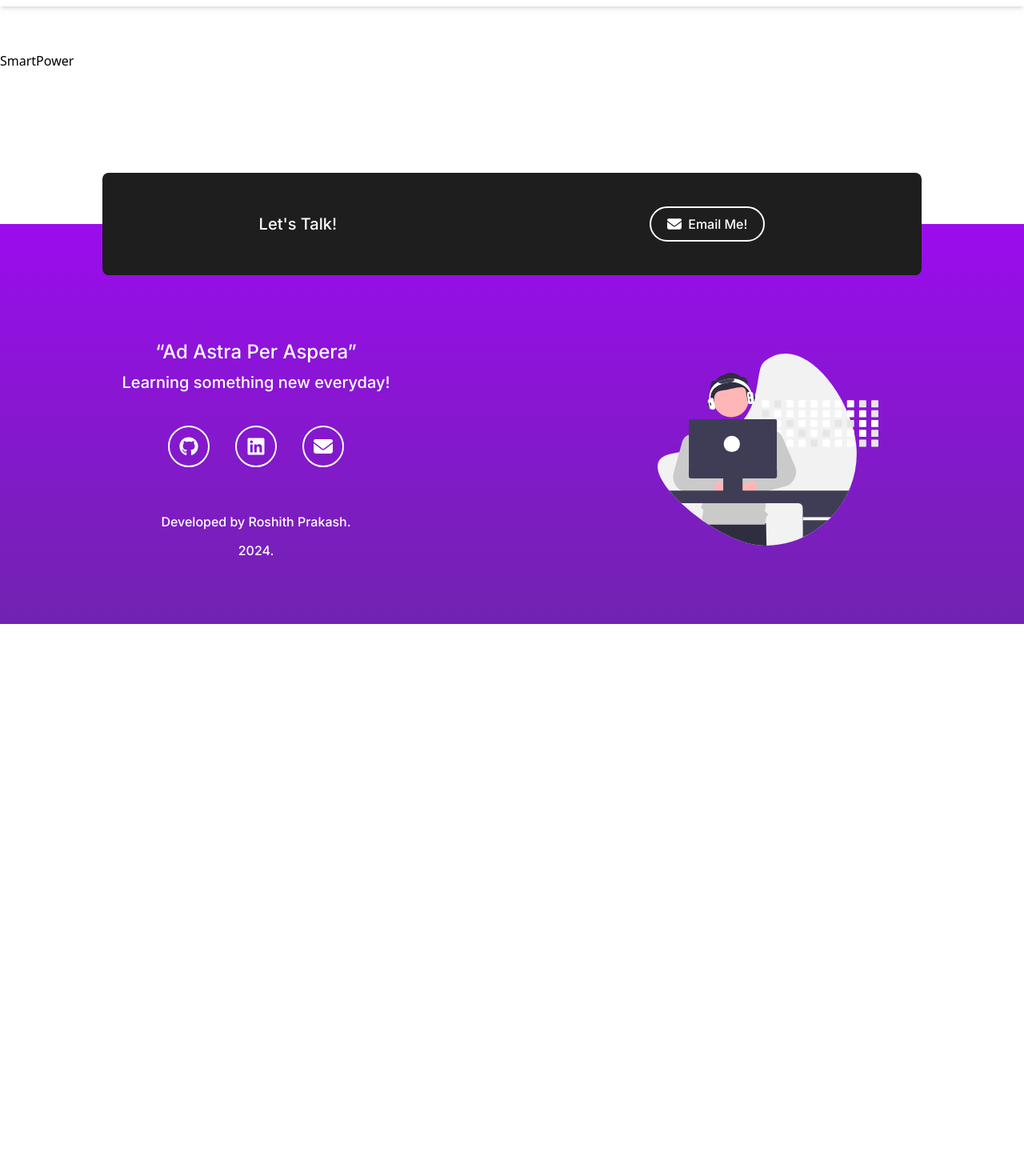
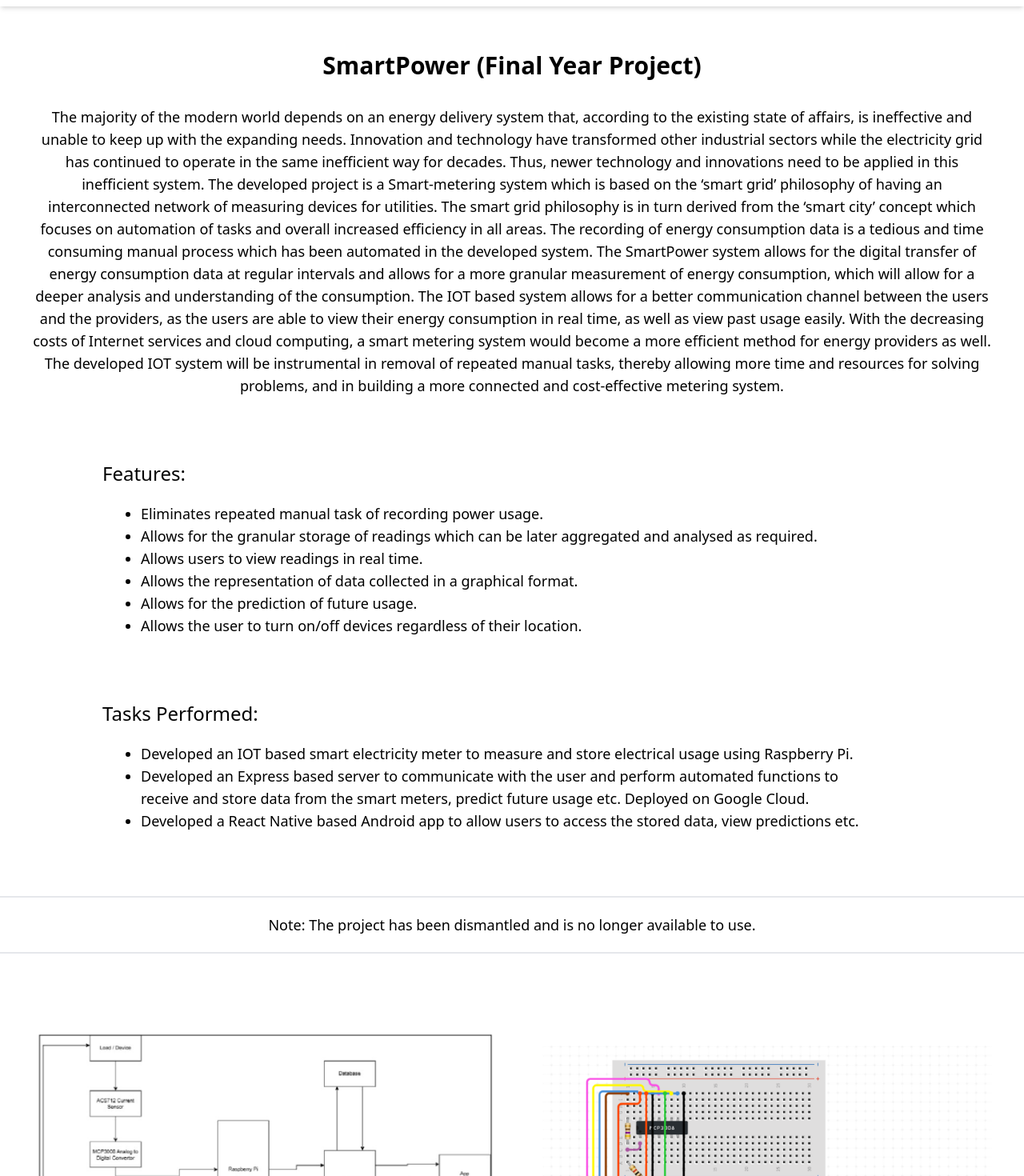
Before and after one commit to roshith-prakash/roshithprakash, a React (Create React App) app: page /projects/smartpower in a window 1280 px wide. Shown: the part 80-1550 px from the top of the page at 80% size. Before the commit the page ends 860 px from the top, so only its background shows below. Built offline with nearby package versions, Linux system fonts and the light colour scheme.

Commit message:
Project Details added. 28-03-2024. Roshith.

```diff
--- a/src/pages/Gallery.jsx
+++ b/src/pages/Gallery.jsx
@@ -1,5 +1,7 @@
 import React, { useEffect } from "react";
-import { Footer, Navbar } from "../components";
+import { CTAButton, Footer, Navbar } from "../components";
+
+import gallery from "../assets/gallery.png";
 
 const Gallery = () => {
   useEffect(() => {
@@ -13,7 +15,37 @@
   return (
     <>
       <Navbar />
-      <div className="pt-14 pb-48">Gallery</div>
+      <div className="pt-14 pb-48">
+        <p className="text-3xl text-center font-semibold">The Gallery</p>
+        <p className="mt-8 text-lg px-5 lg:px-10 text-center">
+          Developed a Single Page App (SPA) React JS application to search and
+          display images from the Internet as required by the user. Technologies
+          used for developing the project: HTML, CSS, React, React Query,
+          Material UI, Axios. Powered by the Pexels API.
+        </p>
+        <div className="mt-10 flex justify-center">
+          <CTAButton
+            onClick={() => window.open("https://gallery-rp.vercel.app/")}
+            text="Visit the Site!"
+          />
+        </div>
+
+        <div className="mt-20 px-5 md:px-10 lg:px-32">
+          <p className="text-2xl font-medium">Features:</p>
+          <ul className="list-disc text-lg mt-5 px-6 md:px-12">
+            <li>Displays curated images for the day..</li>
+            <li>Allows users to search for images using prompts.</li>
+            <li>
+              Allows users to view images in a larger resolution by clicking on
+              the image (For Smaller Screens).
+            </li>
+          </ul>
+        </div>
+
+        <div className="mt-24 px-5 lg:px-10 flex justify-center">
+          <img src={gallery} className="w-auto max-h-96 " />
+        </div>
+      </div>
       <Footer />
     </>
   );
--- a/src/pages/GridBox.jsx
+++ b/src/pages/GridBox.jsx
@@ -1,5 +1,5 @@
 import React, { useEffect } from "react";
-import { Footer, Navbar } from "../components";
+import { CTAButton, Footer, Navbar } from "../components";
 
 const GridBox = () => {
   useEffect(() => {
@@ -14,11 +14,63 @@
     <>
       <Navbar />
       <div className="pt-14 pb-48">
-        GridBox
-        <video
-          src="https://res.cloudinary.com/do8rpl9l4/video/upload/v1711613929/portfolio/gridbox.mp4"
-          controls
-        />
+        <p className="text-3xl text-center font-semibold">The Gridbox</p>
+        <p className="mt-8 text-lg px-5 lg:px-10 text-center">
+          The popularity of Formula 1 has been on a meteoric rise in recent
+          years, capturing the hearts and minds of a global audience like never
+          before. With its thrilling races, cutting-edge technology, and
+          charismatic drivers, Formula 1 has become a sporting spectacle that
+          transcends borders and demographics. To seize the growing opportunity
+          and to turn my passion of Formula 1 into something real, I developed
+          "The GridBox" - a Formula 1 Information Website.
+        </p>
+        <div className="mt-10 flex justify-center">
+          <CTAButton
+            onClick={() => window.open("https://thegridbox.vercel.app/")}
+            text="Visit the Site!"
+          />
+        </div>
+
+        <div className="mt-20 px-5 md:px-10 lg:px-32">
+          <p className="text-2xl font-medium">Features:</p>
+          <ul className="list-disc text-lg mt-5 px-6 md:px-12">
+            <li>View the next race and its timings.</li>
+            <li>View Driver or Constructor Standings for any year.</li>
+            <li>View the Schedule of Races.</li>
+            <li>Read Blogs written by me.</li>
+            <li>
+              View Information about the various drivers and constructors.
+            </li>
+            <li>View Circuit Information and their Locations.</li>
+          </ul>
+        </div>
+
+        <div className="mt-20 px-5 md:px-10 lg:px-32">
+          <p className="text-2xl font-medium">Tasks Performed:</p>
+          <ul className="list-disc text-lg mt-5 px-6 md:px-12">
+            <li>
+              Developed a React based Front-end user facing website with
+              Material UI and React Router DOM.
+            </li>
+            <li>
+              Developed an Express based server to communicate with the
+              Front-End and provide the requested data.
+            </li>
+            <li>
+              Developed an information storage technique which allows to store
+              data on MongoDB - allowing maximum availability of data and least
+              amount of downtime.
+            </li>
+          </ul>
+        </div>
+
+        <div className="mt-24 px-5 lg:px-10">
+          <video
+            src="https://res.cloudinary.com/do8rpl9l4/video/upload/v1711613929/portfolio/gridbox.mp4"
+            controls
+            className="w-full"
+          />
+        </div>
       </div>
       <Footer />
     </>
--- a/src/pages/SmartPower.jsx
+++ b/src/pages/SmartPower.jsx
@@ -1,5 +1,8 @@
 import React, { useEffect } from "react";
 import { Footer, Navbar } from "../components";
+
+import smart1 from "../assets/smartpower1.png";
+import smart2 from "../assets/smartpower2.png";
 
 const SmartPower = () => {
   useEffect(() => {
@@ -13,7 +16,95 @@
   return (
     <>
       <Navbar />
-      <div className="pt-14 pb-48">SmartPower</div>
+      <div className="pt-14 pb-48">
+        <p className="text-3xl text-center font-semibold">
+          SmartPower (Final Year Project)
+        </p>
+        <p className="mt-8 text-lg px-5 lg:px-10 text-center">
+          The majority of the modern world depends on an energy delivery system
+          that, according to the existing state of affairs, is ineffective and
+          unable to keep up with the expanding needs. Innovation and technology
+          have transformed other industrial sectors while the electricity grid
+          has continued to operate in the same inefficient way for decades.
+          Thus, newer technology and innovations need to be applied in this
+          inefficient system. The developed project is a Smart-metering system
+          which is based on the ‘smart grid’ philosophy of having an
+          interconnected network of measuring devices for utilities. The smart
+          grid philosophy is in turn derived from the ‘smart city’ concept which
+          focuses on automation of tasks and overall increased efficiency in all
+          areas. The recording of energy consumption data is a tedious and time
+          consuming manual process which has been automated in the developed
+          system. The SmartPower system allows for the digital transfer of
+          energy consumption data at regular intervals and allows for a more
+          granular measurement of energy consumption, which will allow for a
+          deeper analysis and understanding of the consumption. The IOT based
+          system allows for a better communication channel between the users and
+          the providers, as the users are able to view their energy consumption
+          in real time, as well as view past usage easily. With the decreasing
+          costs of Internet services and cloud computing, a smart metering
+          system would become a more efficient method for energy providers as
+          well. The developed IOT system will be instrumental in removal of
+          repeated manual tasks, thereby allowing more time and resources for
+          solving problems, and in building a more connected and cost-effective
+          metering system.
+        </p>
+
+        <div className="mt-20 px-5 md:px-10 lg:px-32">
+          <p className="text-2xl font-medium">Features:</p>
+          <ul className="list-disc text-lg mt-5 px-6 md:px-12">
+            <li>Eliminates repeated manual task of recording power usage.</li>
+            <li>
+              Allows for the granular storage of readings which can be later
+              aggregated and analysed as required.
+            </li>
+            <li>Allows users to view readings in real time.</li>
+            <li>
+              Allows the representation of data collected in a graphical format.
+            </li>
+            <li>Allows for the prediction of future usage.</li>
+            <li>
+              Allows the user to turn on/off devices regardless of their
+              location.
+            </li>
+          </ul>
+        </div>
+
+        <div className="mt-20 px-5 md:px-10 lg:px-32">
+          <p className="text-2xl font-medium">Tasks Performed:</p>
+          <ul className="list-disc text-lg mt-5 px-6 md:px-12">
+            <li>
+              Developed an IOT based smart electricity meter to measure and
+              store electrical usage using Raspberry Pi.
+            </li>
+            <li>
+              Developed an Express based server to communicate with the user and
+              perform automated functions to receive and store data from the
+              smart meters, predict future usage etc. Deployed on Google Cloud.
+            </li>
+            <li>
+              Developed a React Native based Android app to allow users to
+              access the stored data, view predictions etc.
+            </li>
+          </ul>
+        </div>
+
+        <div className="mt-20 border-y-2 py-5">
+          <p className="px-5 text-center text-lg font-medium">
+            Note: The project has been dismantled and is no longer available to
+            use.
+          </p>
+        </div>
+
+        <div className="mt-24 px-5 lg:px-10 flex flex-wrap max-w-screen gap-10">
+          <div className="w-full lg:flex-1">
+            <img src={smart1} className="w-full" />
+          </div>
+
+          <div className="w-full lg:flex-1">
+            <img src={smart2} className="w-full" />
+          </div>
+        </div>
+      </div>
       <Footer />
     </>
   );
```
